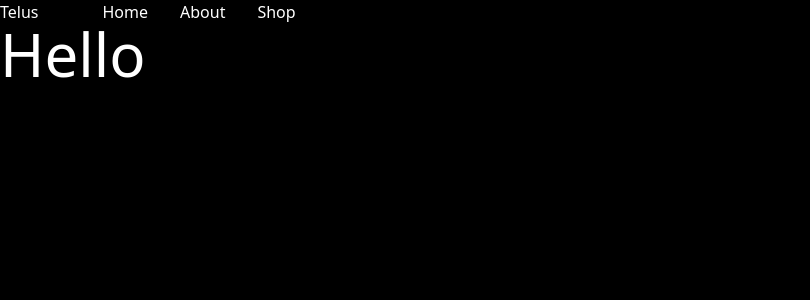
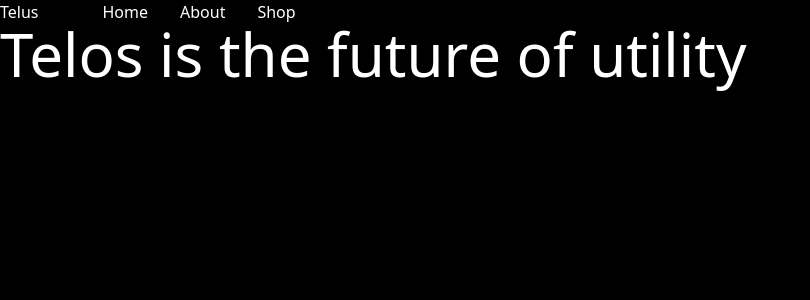
Before and after one commit to gerardojgarcia/telos_truck, a Nuxt app: page / in a window 1280 px wide. Shown: the top 300 px of the page, without its empty margins (0-810 px from the left). Built offline with nearby package versions, Linux system fonts and the light colour scheme.

Commit message:
Edited AppHero Layout

```diff
--- a/components/AppHero.vue
+++ b/components/AppHero.vue
@@ -1,25 +1,11 @@
-<script setup>
+<script setup lang="ts"></script>
 
-</script>
-
-<template >
-<div id="hero">
-
-
-<div class="hero__text">
-
-
-<h1 class=" hero__text-title text-6xl">Hello</h1>
-
-</div>
-
-</div>
-
+<template>
+  <div id="hero">
+    <div class="hero__text">
+      <h1 class="hero__text-title text-6xl">Telos is the future of utility</h1>
+    </div>
+  </div>
 </template>
 
-<style lang="css" scoped>
-
-
-
-
-</style>
+<style lang="css" scoped></style>
```
